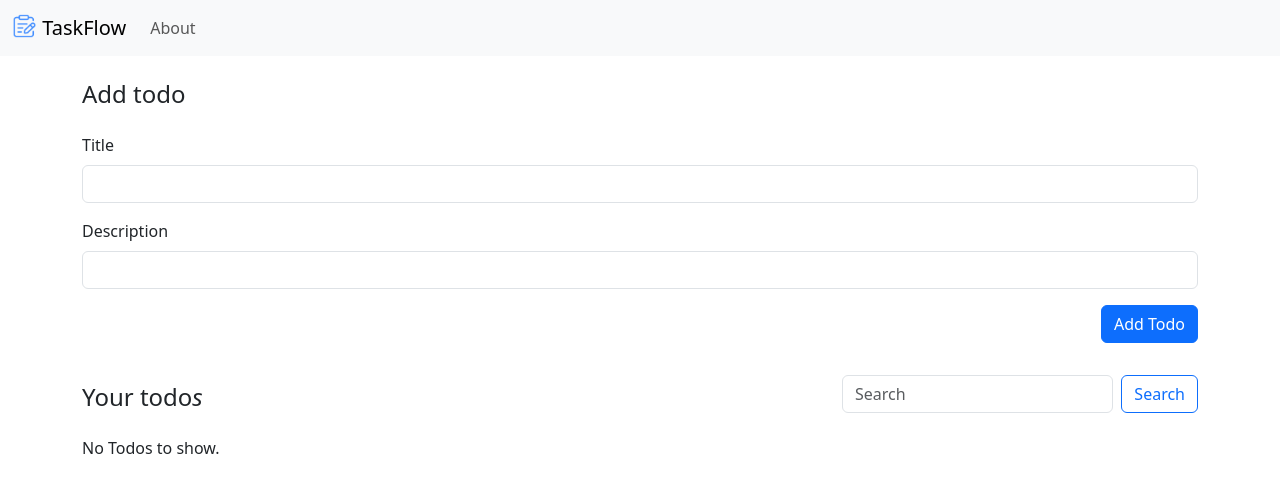
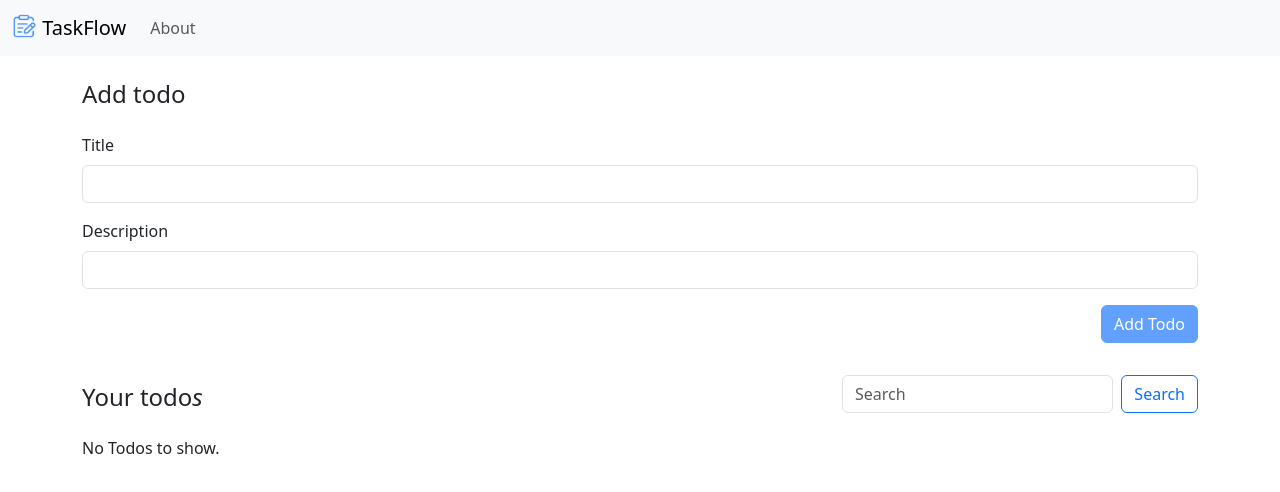
Before and after one commit to pushkardangi/learning-angular, an Angular app: page / in a window 1280 px wide. Shown: the top 492 px of the page. Built offline with nearby package versions, Linux system fonts and the light colour scheme.

Commit message:
hidingSubmitForNull

```diff
--- a/src/app/components/add-todo/add-todo.component.html
+++ b/src/app/components/add-todo/add-todo.component.html
@@ -1,14 +1,14 @@
-<form (ngSubmit)="value ? onEdit() : onSubmit();">
+<form #todoForm="ngForm" (ngSubmit)="value ? onEdit() : onSubmit();">
   <input type="hidden" [value]="value?.sno" id="sno" name="sno">
   <div class="mb-3">
     <label for="title" class="form-label">Title</label>
-    <input type="text" [value]="value?.title" [(ngModel)]="title" class="form-control" #titleInput name="title">
+    <input required type="text" [value]="value?.title" [(ngModel)]="title" class="form-control" #titleInput name="title">
   </div>
   <div class="mb-3">
     <label for="desc" class="form-label">Description</label>
     <input type="text" [value]="value?.desc ?? ''" [(ngModel)]="desc" class="form-control" #descInput name="desc">
   </div>
   <div class="d-flex justify-content-end">
-    <button type="submit" class="btn btn-primary">{{value ? 'Edit Todo' : 'Add Todo'}}</button>
+    <button type="submit" [disabled]="todoForm.invalid" class="btn btn-primary">{{value ? 'Edit Todo' : 'Add Todo'}}</button>
   </div>
 </form>
```
